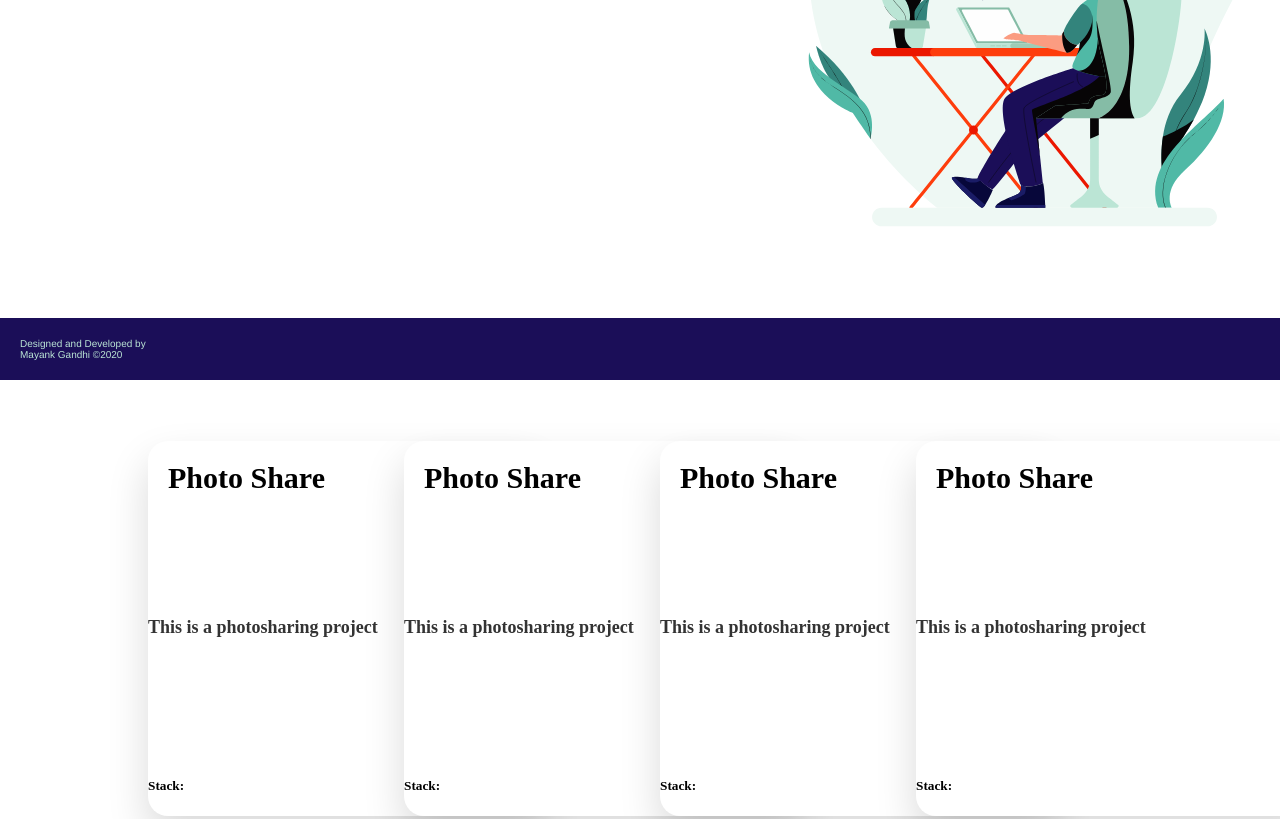
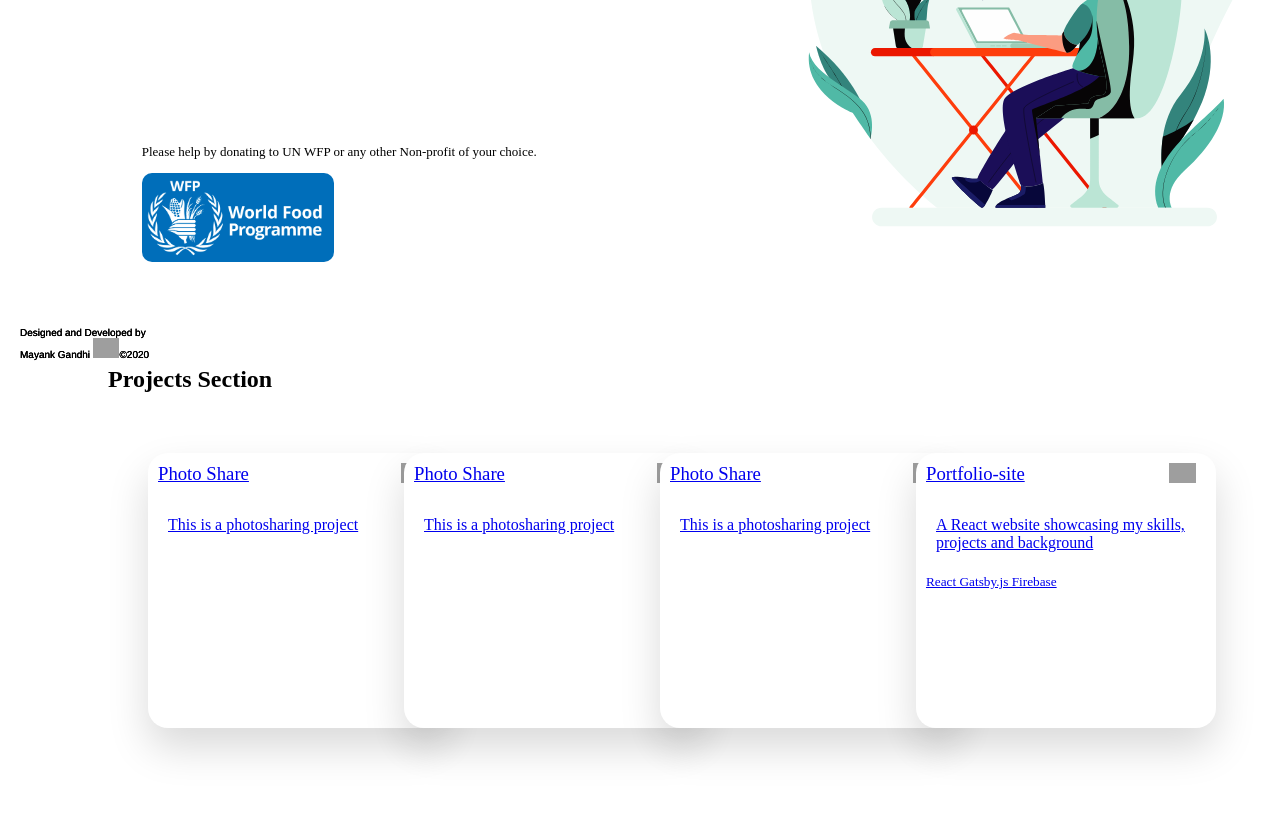
Before and after one commit to mayankgandhi/Portfolio, a Gatsby site: page / in a window 1280 px wide. Shown: the part 420-1239 px from the top of the page. Built offline with nearby package versions, Linux system fonts and the light colour scheme; Gatsby itself is replaced by a stand-in of ours; grey boxes are pictures that could not be loaded.

Commit message:
customized cards

```diff
--- a/src/components/Card.js
+++ b/src/components/Card.js
@@ -1,12 +1,17 @@
-import React from 'react'
+import React from 'react';
 import '../styles/Card.css';
 
-const Card = props => (
-    <div className="Card">
-        <h3>{props.title}</h3>
-        <p>{props.text}</p>
-        <h5>Stack:{props.stack}</h5>
-    </div>
-)
+const Card = (props) => (
+	<div className="Card">
+		<a href="https://linkedin.com/in/mayankgandhi98/" target="_blank">
+			<div className="CardTitle">
+				<h3>{props.title}</h3>
+				<img src="https://img.icons8.com/ios/50/000000/external-link.png" />
+			</div>
+			<h4>{props.text}</h4>
+			<h5>{props.stack}</h5>
+		</a>
+	</div>
+);
 
-export default Card
+export default Card;
--- a/src/components/Footer.js
+++ b/src/components/Footer.js
@@ -4,7 +4,8 @@
 const Footer = (props) => (
 	<div className="Footer">
         <div className="DevCredits">
-			Designed and Developed by<br></br>Mayank Gandhi ©2020
+			Designed and Developed by<br></br>Mayank Gandhi	<img src="https://bchiang7.github.io/img/emojis/rockon.png" style={{maxHeight: 20}}/>
+ ©2020
 		</div>
 	</div>
 );
--- a/src/layouts/About.js
+++ b/src/layouts/About.js
@@ -7,6 +7,7 @@
 import githubimage from '../images/GitHub-Mark-120px-plus.png';
 import linkedinimage from '../images/LI-In-Bug.png';
 import twitterlogo from '../images/Twitter_Logo_Blue.png';
+import wfplogo from '../images/WFP-logo.png';
 
 class About extends React.Component {
 	constructor(props) {
@@ -16,12 +17,11 @@
 	render() {
 		return (
 			<div className="AboutContainer">
-				<script src="https://unpkg.com/@lottiefiles/lottie-player@latest/dist/lottie-player.js" />
 				<div className="AboutContent">
 					<div className="Hero">
 						<h1>Hello World!</h1>
-						My name is Mayank, I love building things! Things like this website, a mobile app or even some
-						delicious food!
+						<h4>My name is Mayank, I love building things! Things like this website, a mobile app or even some
+						delicious food!</h4>
 						<div className="LinkBox">
 							<div className="GithubElement">
 								<a href="https://github.com/mayankgandhi/" target="_blank">
@@ -47,6 +47,12 @@
 								</a>
 							</div>
 						</div>
+						<div className="DonateBox">
+							<p>Please help by donating to UN WFP or any other Non-profit of your choice.</p>
+							<a href="https://donatenow.wfp.org/" target="_blank">
+									<img src={wfplogo}/>
+								</a>
+						</div>
 					</div>
 
 					<div className="homeAnimation">
--- a/src/layouts/Projects.js
+++ b/src/layouts/Projects.js
@@ -19,7 +19,8 @@
 						<Card title="Photo Share" text="This is a photosharing project" />
 						<Card title="Photo Share" text="This is a photosharing project" />
 						<Card title="Photo Share" text="This is a photosharing project" />
-						<Card title="Photo Share" text="This is a photosharing project" />
+						<Card title="Portfolio-site" text="A React website showcasing my skills, projects and background"
+						stack="React Gatsby.js Firebase" />
 					</div>
 				</div>
 				<Footer />
--- a/src/styles/About.css
+++ b/src/styles/About.css
@@ -20,11 +20,19 @@
     opacity: 0;
     text-align: left;
     padding-left: 15%;
+    justify-content: center;
 }
 
 .Hero h1{
     margin: 0 0 0 0;
     font-weight: 200;
+    padding: 20px;
+}
+
+.Hero h4{
+    margin: 0 0 0 0;
+    font-weight: 200;
+    padding: 20px;
 }
 
 .homeAnimation  {
@@ -51,7 +59,7 @@
       opacity: 0;
   }
 
-.Hero img{
+.LinkBox img{
     max-width: 48px;
 }
 
@@ -71,3 +79,33 @@
     transform: scale(1.1, 1.1);
     box-shadow: 0 30px 60px rgba(0,0,0, 0.5);
 }
+
+.DonateBox  {
+    display: flex;
+    flex-direction: column;
+    margin-top: 25%;
+    justify-items: left;
+}
+
+.DonateBox  {
+    font-weight: 200;
+    font-size: 13px;
+}
+
+.DonateBox img:hover  {
+    transform: scale(1.1, 1.1);
+    box-shadow: 0 30px 60px rgba(0,0,0, 0.5);
+}
+
+.DonateBox img{
+    width:192px;
+    height: 89.6px;
+    border-radius: 10px;
+    transition: 0.8s cubic-bezier(0.2, 0.8, 0.2, 1);
+}
+
+.DonateBox a,p {
+    padding-left: 20px;
+    margin-left: 0;
+    margin-right: auto;
+}
--- a/src/styles/Card.css
+++ b/src/styles/Card.css
@@ -1,12 +1,13 @@
 .Card {
-    width: 400px;
-    height: 375px;
+    width: 300px;
+    height: 275px;
     position: relative;
     overflow: hidden;
     border-radius: 20px;
     box-shadow: 0 20px 40px rgba(0,0,0, 0.15);
     display: grid;
-    grid-template-rows: 1fr 1fr;
+    grid-template-rows: 30% 50% 20% ;
+
     transition: 0.8s cubic-bezier(0.2, 0.8, 0.2, 1);
     cursor: pointer;
     background: white;
@@ -15,19 +16,40 @@
 }
 
 .Card:hover {
-    transform: scale(1.1, 1.1);
+    transform: scale(1.03, 1.03);
     box-shadow: 0 30px 60px rgba(0,0,0, 0.5);
 }
 
-.Card h3 {
-    color: black;
-    font-size: 30px;
-    margin: 20px 0 0 20px;
-    width: 190px;
+.CardTitle{
+    display: flex;
 }
 
-.Card p {
-    color: rgba(0,0,0, 0.8);
-    font-weight: 600;
-    font-size: 18px;
+.CardTitle img{
+    padding: 10px;
+    max-height: 20px;
+    font-weight: 400;
+    margin-right: 10px;
+    margin-left: auto;
 }
+
+.CardTitle h3{
+    font-weight: 400;
+    margin: 10px 10px 10px 10px;
+
+}
+
+.Card h4{
+    margin-bottom: 0px;
+    font-weight: 400;
+    padding-left: 20px;
+    padding-right: 20px;
+    text-align: left;
+}
+.Card h5{
+    margin-bottom: 0px;
+    font-weight: 400;
+    padding-left: 10px;
+    padding-right: 10px;
+    padding-top: auto;
+    padding-bottom: 15px;
+}
--- a/src/styles/Footer.css
+++ b/src/styles/Footer.css
@@ -27,7 +27,7 @@
     left: 0;
     bottom: 0;
     width: 100%;
-    background-color: #1b0e58;
+    background-color: transparent;
     color: #BBE5D5;
     text-align: right;
     grid-template-columns: 55% 10% 10% 10% 10% 5%;
@@ -40,6 +40,7 @@
     grid-area: credits;
     text-align: left;
     font-size: x-small;
+    color: black;
 }
 
 .GithubElement  {
```
Also changed, not shown: src/images/WFP-logo.png (added).
